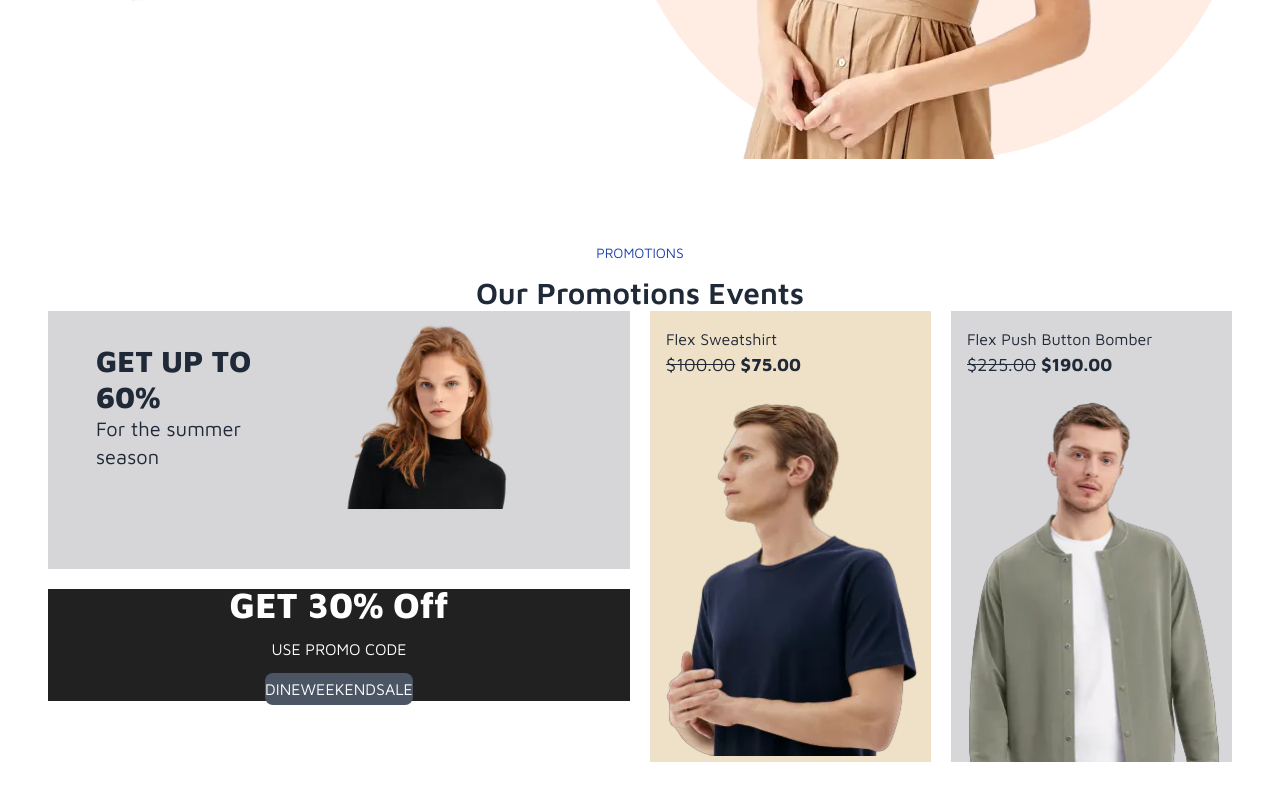
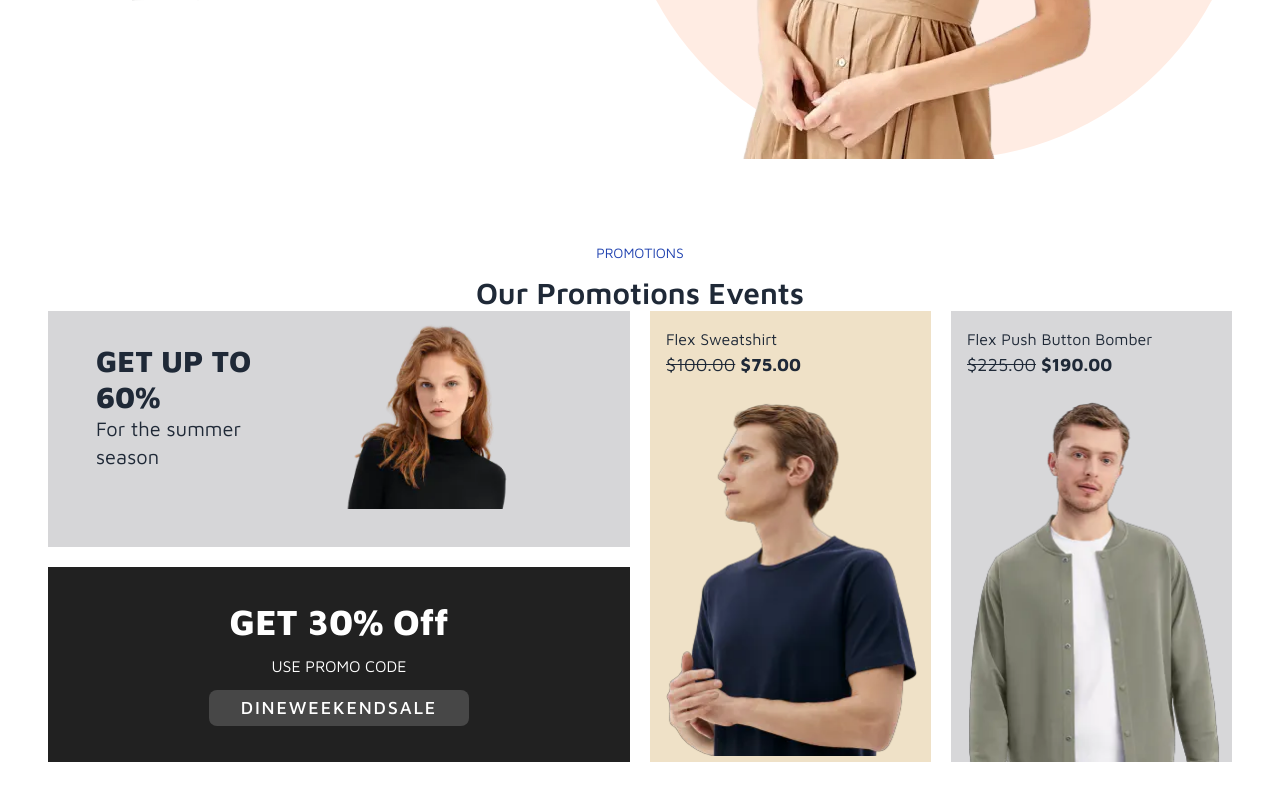
Before and after one commit to Asad-Ur-Rahman/ecommerce-app, a Next.js app: page / in a window 1280 px wide. Shown: the part 549-1349 px from the top of the page. Built offline with nearby package versions, Linux system fonts and the light colour scheme.

Commit message:
Update index.tsx

```diff
--- a/src/components/views/productTypes/index.tsx
+++ b/src/components/views/productTypes/index.tsx
@@ -42,12 +42,12 @@ const ProductsTypes = () => {
             <Image width={1000} height={1000} src={event3} alt="sweaters" />
           </div>
         </div>
-        <div className='w-full col-span-2 h-28 bg-cat2 flex flex-col justify-center items-center text-white space-y-3'>
+        <div className='py-4 w-full col-span-2 bg-cat2 flex flex-col justify-center items-center text-white space-y-3'>
           <h5 className="font-extrabold text-4xl">GET 30% Off</h5>
           <p>USE PROMO CODE</p>
           <button
           aria-label="Redirect user to Dine Week End sale"
-          className="py-1 px6 bg-gray-600 rounded-lg">
+          className="py-1 px-8 text-lg font-medium bg-[#474747] rounded-lg tracking-widest">
             DINEWEEKENDSALE
             </button>
         </div>
```
